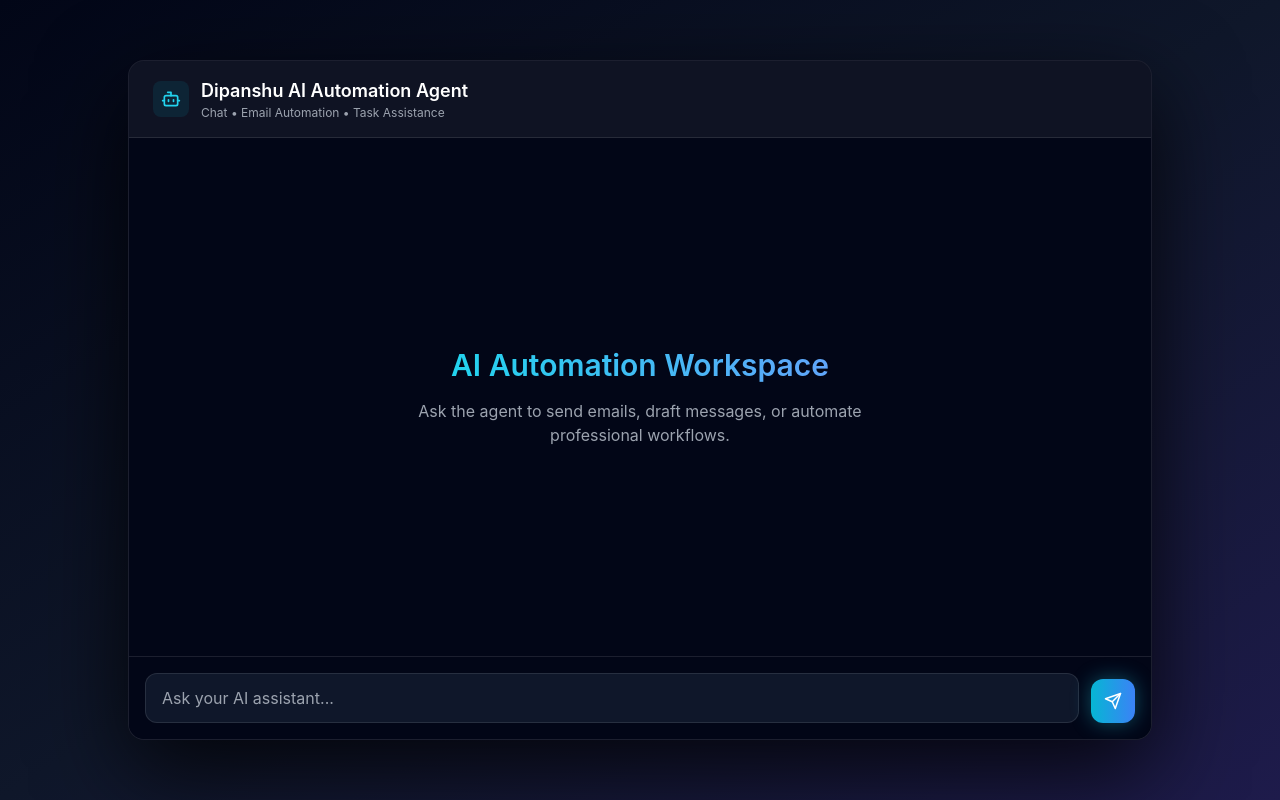
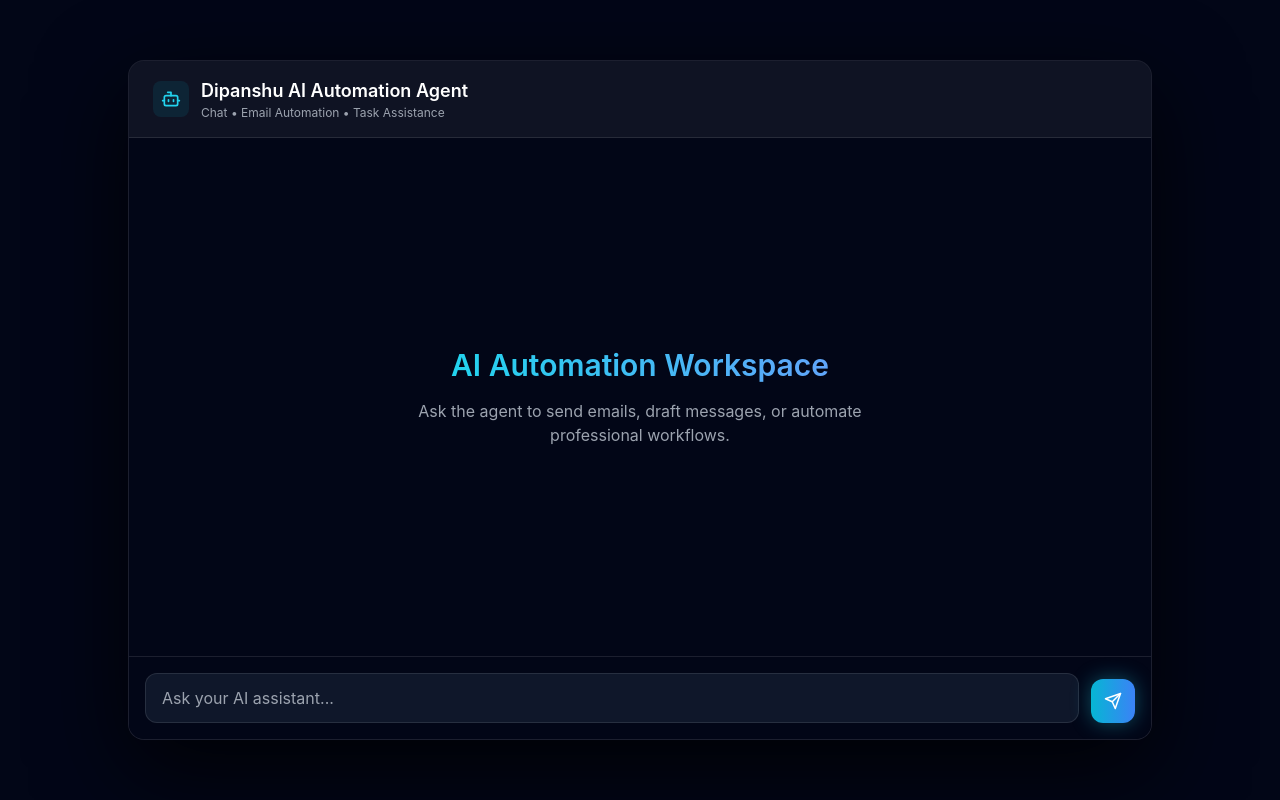
Before and after one commit to dipanshukale/agent-ui, a React (Vite) app in the folder ai-agent/: page / in a window 1280 px wide. Built offline with nearby package versions, Linux system fonts and the light colour scheme.

Commit message:
working on pwa animation

```diff
--- a/ai-agent/src/App.tsx
+++ b/ai-agent/src/App.tsx
@@ -1,12 +1,22 @@
+import { useState, useEffect } from "react";
+import SplashScreen from "./components/SplashScreen.tsx";
 import ChatWindow from "./components/chatWindow.tsx";
 
 export default function App() {
+  const [loading, setLoading] = useState(true);
+
+  useEffect(() => {
+    setTimeout(() => {
+      setLoading(false);
+    }, 2000);
+  }, []);
+
   return (
-    <div className="min-h-screen flex items-center justify-center p-4
-    bg-gradient-to-br from-[#020617] via-[#0f172a] to-[#1e1b4b]">
-
-      <ChatWindow />
-
-    </div>
+    <>
+      {loading && <SplashScreen />}
+      <div className="h-screen bg-[#020617] flex items-center justify-center">
+        <ChatWindow />
+      </div>
+    </>
   );
 }
--- /dev/null
+++ b/ai-agent/src/components/SplashScreen.tsx
@@ -0,0 +1,21 @@
+import { motion } from "framer-motion";
+
+export default function SplashScreen() {
+  return (
+    <motion.div
+      className="fixed inset-0 flex items-center justify-center bg-[#020617] z-50"
+      initial={{ opacity: 1 }}
+      animate={{ opacity: 0 }}
+      transition={{ duration: 1.2, delay: 1 }}
+    >
+      <motion.div
+        initial={{ scale: 0.8, opacity: 0 }}
+        animate={{ scale: 1, opacity: 1 }}
+        transition={{ duration: 0.6 }}
+        className="text-white text-2xl font-bold"
+      >
+        🤖 AI Agent
+      </motion.div>
+    </motion.div>
+  );
+}
```
